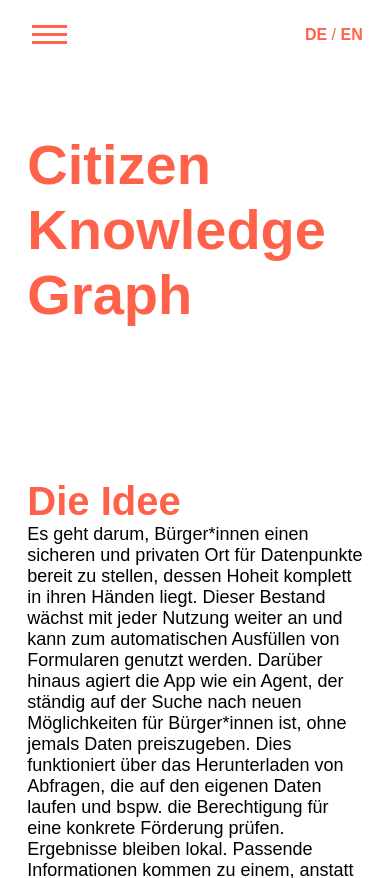
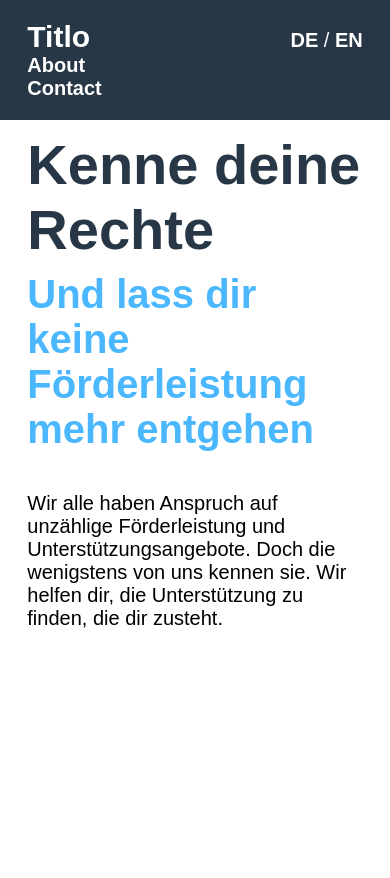
Before and after one commit to Citizen-Knowledge-Graph/ckg-site, an Eleventy site: page src/index.njk in a window 390 px wide. Both pictures are taken after a click on the element 49 px from the left and 34 px from the top of the page. Built offline with nearby package versions, Linux system fonts and the light colour scheme; Eleventy itself is replaced by a stand-in of ours; files that its build step writes are made by us from their sources.

Commit message:
split site in pages

```diff
--- a/src/_includes/layout.njk
+++ b/src/_includes/layout.njk
@@ -17,10 +17,13 @@ title: CKG
     <script>
     function toggleMenu() {
         var links = document.getElementById("navbar-links");
-        if (links.style.display === "block") {
+        var hamburger = document.getElementById("hamburger-icon");
+        if (links.style.display === "flex") {
             links.style.display = "none";
         } else {
-            links.style.display = "block";
+            links.style.display = "flex";
+            links.style.flexDirection = "column";
+            hamburger.style.display = "none";
         }
     }
     </script>
@@ -38,10 +41,10 @@ title: CKG
             </div>
 
             <!-- Navigation Menu -->
-            <nav class="navbar">
-                <a href="#home">Home</a>
-                <a href="#about">About</a>
-                <a href="#contact">Contact</a>
+            <nav class="navbar" id="navbar-links">
+                <a class="home-name" href="/">Titlo</a>
+                <a href="/about">About</a>
+                <a href="/contact">Contact</a>
                 <!-- ... other links ... -->
             </nav>
 
--- a/src/css/bundle.css
+++ b/src/css/bundle.css
@@ -2,8 +2,8 @@
 body, p, a {
     margin: 0;
     padding: 0;
-    color: #FF624A;
     font-family: Arial, sans-serif;
+    font-size: 20px;
 }
 
 /* Fixed Navbar */
@@ -11,8 +11,10 @@ body, p, a {
     position: fixed;
     width: 100%;
     padding: 20px 0;
-    background-color: #fff; /* or any color that fits your design */
+    background-color: #273746;
+    border-bottom: 1px solid white; /* White bottom border */
     z-index: 1000; /* ensures the navbar stays on top of other elements */
+    color: white;
 }
 
 .header-container {
@@ -22,26 +24,33 @@ body, p, a {
     margin: 0 auto; /* centers the navbar content */
     display: flex;
     justify-content: space-between; /* space out logo, nav, and language selection */
-    align-items: center; /* vertically aligns items in the navbar */
+    align-items: baseline;
 }
 
 /* Fixed Navbar */
 .navbar {
-    background-color: white;
     z-index: 10;
     display: flex;
     font-size: 20px;
     justify-content: center;
+    align-items: baseline;
 }
 
 .navbar a {
     text-decoration: none;
     margin-right: 30px;
+    color: white;
+}
+
+.home-name {
+    font-size: 30px;
+    font-weight: bold;
 }
 
 .header-container a {
     font-weight: bold;
     text-decoration: none;
+    color: white;
 }
 
 .header-container a:last-child {
@@ -62,25 +71,7 @@ body, p, a {
     margin: 5px;
     width: 35px;
     height: 3px;
-    background-color: #FF624A;
-}
-
-.image-container {
-    position: relative;
-}
-
-.image-container::before {
-    content: '';
-    position: absolute;
-    top: 0;
-    left: 0;
-    width: 100%;
-    height: 100%;
-    background-image: url('/images/graph_dalle_v1.png');
-    background-size: cover;
-    background-position: center;
-    opacity: 0.1; /* Adjust for desired transparency level */
-    z-index: -1; /* Ensures the image stays behind the content */
+    background-color: white;
 }
 
 /* Central Scrollable Element */
@@ -95,7 +86,8 @@ body, p, a {
     margin-right: auto;
     overflow-y: scroll; /* For vertical scrolling */
     height: calc(100vh - 60px); /* Adjust according to navbar's height */
-    border: none; /* Remove the border or outline */
+    border: none;
+    background-color: white;
 }
 
 .site-element {
@@ -107,18 +99,26 @@ body, p, a {
 
 .site-element h3 {
     font-size: 50px;
+    color: #273746;
     margin: 0 0 0 0;
 }
 
 .site-element p {
-    font-size: 25px;
-    color: black;
     margin: 0 0 0 0;
 }
 
 .banner-title {
-    font-size: 6rem;
+    font-size: 3.5rem;
     font-weight: bold;
+    color: #273746;
+    margin-bottom: 10px;
+}
+
+.banner-sub-title {
+    font-size: 2.5rem;
+    font-weight: bold;
+    color: #4ab7ff;
+    margin: 0 0 0 0;
 }
 
 .banner-element {}
@@ -146,12 +146,10 @@ body, p, a {
     }
 
     .site-element h3 {
-        font-size: 40px;
         margin: 0 0 0 0;
     }
 
     .site-element p {
-        font-size: 18px;
         color: black;
         margin: 0 0 0 0;
     }
--- a/src/index.njk
+++ b/src/index.njk
@@ -4,28 +4,15 @@ layout: layout.njk
 <div>
     {% includeTemplate %}
     <div class=banner-element>
-      <h1 class="banner-title">Citizen Knowledge Graph</h1>
+      <h1 class="banner-title">Kenne deine Rechte</h1>
+      <h2 class="banner-sub-title">Und lass dir keine Förderleistung mehr entgehen</h2>
     </div>
     {% endincludeTemplate %}
 
     {% includeTemplate %}
     <div class=idee-banner>
-      <h3 class=idee-title>Die Idee</h3>
-      <p class=idee-text>Es geht darum, Bürger*innen einen sicheren und privaten Ort für Datenpunkte bereit zu stellen, dessen Hoheit komplett in ihren Händen liegt. Dieser Bestand wächst mit jeder Nutzung weiter an und kann zum automatischen Ausfüllen von Formularen genutzt werden. Darüber hinaus agiert die App wie ein Agent, der ständig auf der Suche nach neuen Möglichkeiten für Bürger*innen ist, ohne jemals Daten preiszugeben. Dies funktioniert über das Herunterladen von Abfragen, die auf den eigenen Daten laufen und bspw. die Berechtigung für eine konkrete Förderung prüfen. Ergebnisse bleiben lokal. Passende Informationen kommen zu einem, anstatt dass man sie suchen muss. Der dritte Aspekt ist, bei Planungen zu unterstützen: bspw. um verschiedene Szenarien der gemeinsamen Elternzeit-Planung zu vergleichen.</p>
-    </div>
-    {% endincludeTemplate %}
-
-    {% includeTemplate %}
-    <div class=team-banner>
-      <h3 class=team-title>Das Team</h3>
-      <p class=team-text>Wir sind alle drei <a href="https://digitalservice.bund.de/fellowships/tech4germany">Tech4Germany</a> Alumni. <a href="https://github.com/benjaminaaron">Benjamin</a> arbeitet aktuell als Softwareentwickler im Projekt "Neues Rechtsinformationssystem" beim DigitalService. <a href="https://espinosaureta.com/">Vanessa</a> verbessert bei ifok digitale Dienstleistungen der Verwaltung. Und <a href="https://github.com/wbglaeser">Ben</a> entwickelt als Data Engineer Machine Learning Modelle bei SoundCloud. Kontakt: <a href="mailto:citizenknowledgegraph@googlegroups.com">citizenknowledgegraph@googlegroups.com</a></p>
-    </div>
-    {% endincludeTemplate %}
-
-    {% includeTemplate %}
-    <div class=partner-banner>
-      <h3 class=partner-title>Die Suche nach Daten und Partnern</h3>
-      <p class=partner-text>Aktuell sind wir auf der Suche nach Datenquellen, die wir für einen ersten prototypischen Durchstich der Idee verwenden können - je strukturierter diese Daten vorliegen, desto besser. Wir möchten realen Bürger:innen einen realen Mehrwert liefern, indem wir ihnen Angebote des Staates oder ihrer Kommunen nahebringen, zu denen sie berechtigt sind und von denen sie aber ggf. noch nicht wissen. Dies können konkrete Fördermaßnahmen wie beispielsweise der Kinderzuschlag sein, aber auch Weiterbildungen, Möglichkeiten des sozialen Engagements und vieles mehr. Wir freuen uns auch sehr, wenn jemand Interesse hat, den eigenen "Datenbereich" mit einzubringen und gemeinsam zu schauen, wie wir damit Mehrwert schaffen können.</a></p>
+      <p class=idee-text>Wir alle haben Anspruch auf unzählige Förderleistung und Unterstützungsangebote. Doch die
+      wenigstens von uns kennen sie. Wir helfen dir, die Unterstützung zu finden, die dir zusteht.</p>
     </div>
     {% endincludeTemplate %}
 </div>
```
Also changed, not shown: src/about.njk (added, +11 -0 lines), src/contact.njk (added, +11 -0 lines).
